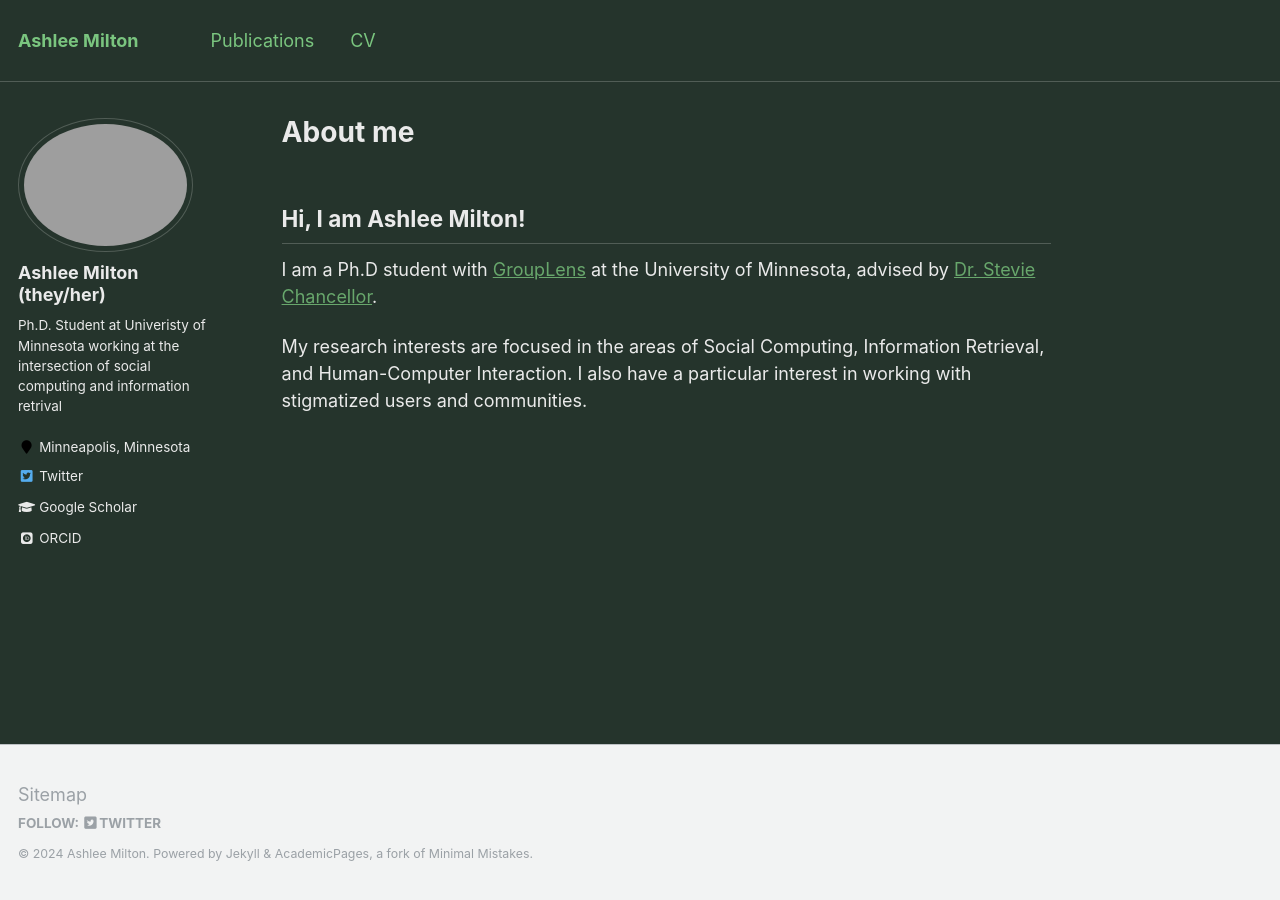
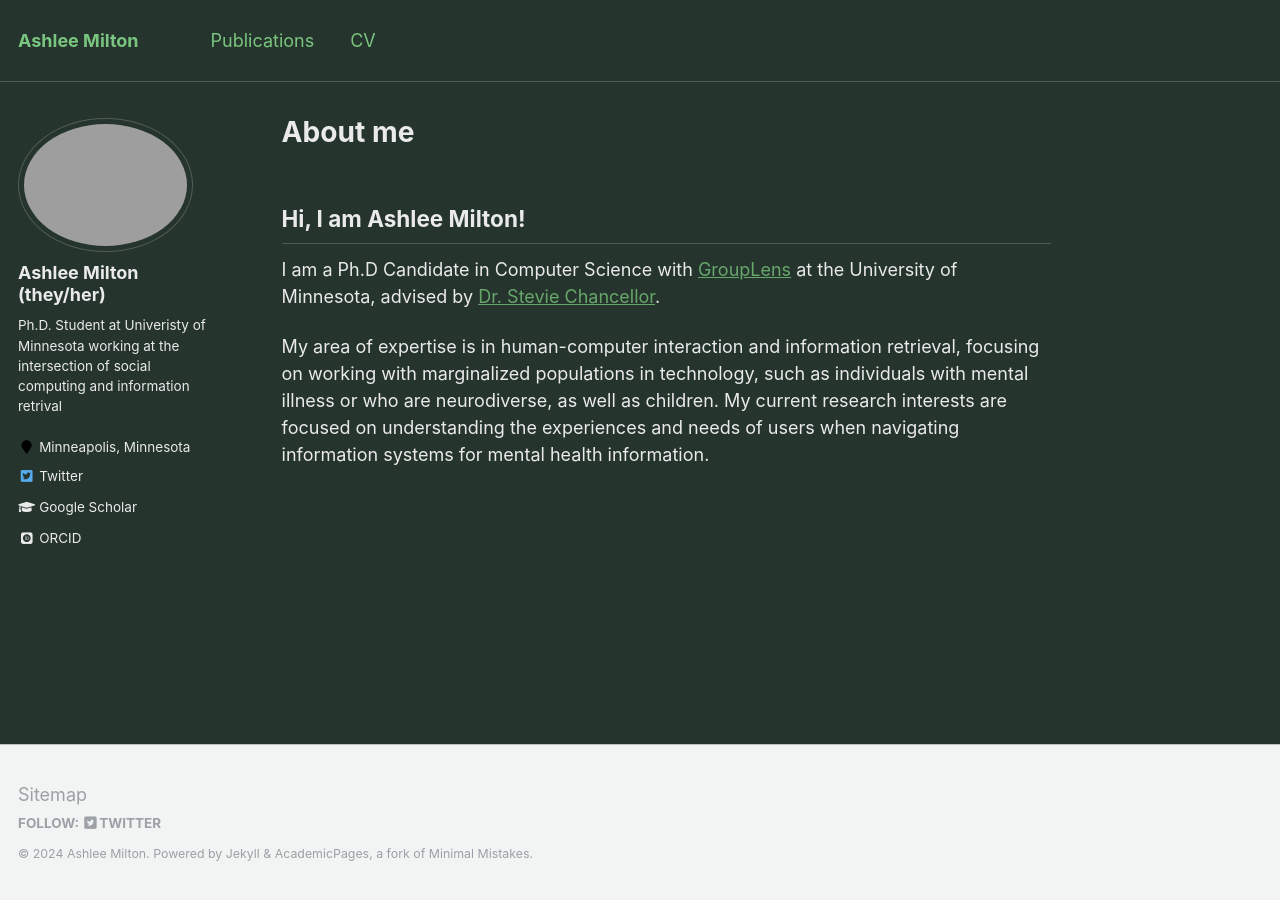
Before and after one commit to ashleemilton/ashleemilton.github.io, a Jekyll site: the page built from _pages/about.md, in a window 1280 px wide. Built offline with Jekyll 4.4.1, drawn with Linux system fonts in a browser that asks for light colours; some web fonts are replaced.

Commit message:
bio update

```diff
--- a/_pages/about.md
+++ b/_pages/about.md
@@ -10,6 +10,6 @@ redirect_from:
 
 ## Hi, I am Ashlee Milton!
 
-I am a Ph.D student with [GroupLens](https://grouplens.org/) at the University of Minnesota, advised by [Dr. Stevie Chancellor](http://steviechancellor.com/).
+I am a Ph.D Candidate in Computer Science with [GroupLens](https://grouplens.org/) at the University of Minnesota, advised by [Dr. Stevie Chancellor](http://steviechancellor.com/).
 
-My research interests are focused in the areas of Social Computing, Information Retrieval, and Human-Computer Interaction. I also have a particular interest in working with stigmatized users and communities.
+My area of expertise is in human-computer interaction and information retrieval, focusing on working with marginalized populations in technology, such as individuals with mental illness or who are neurodiverse, as well as children. My current research interests are focused on understanding the experiences and needs of users when navigating information systems for mental health information.
```
